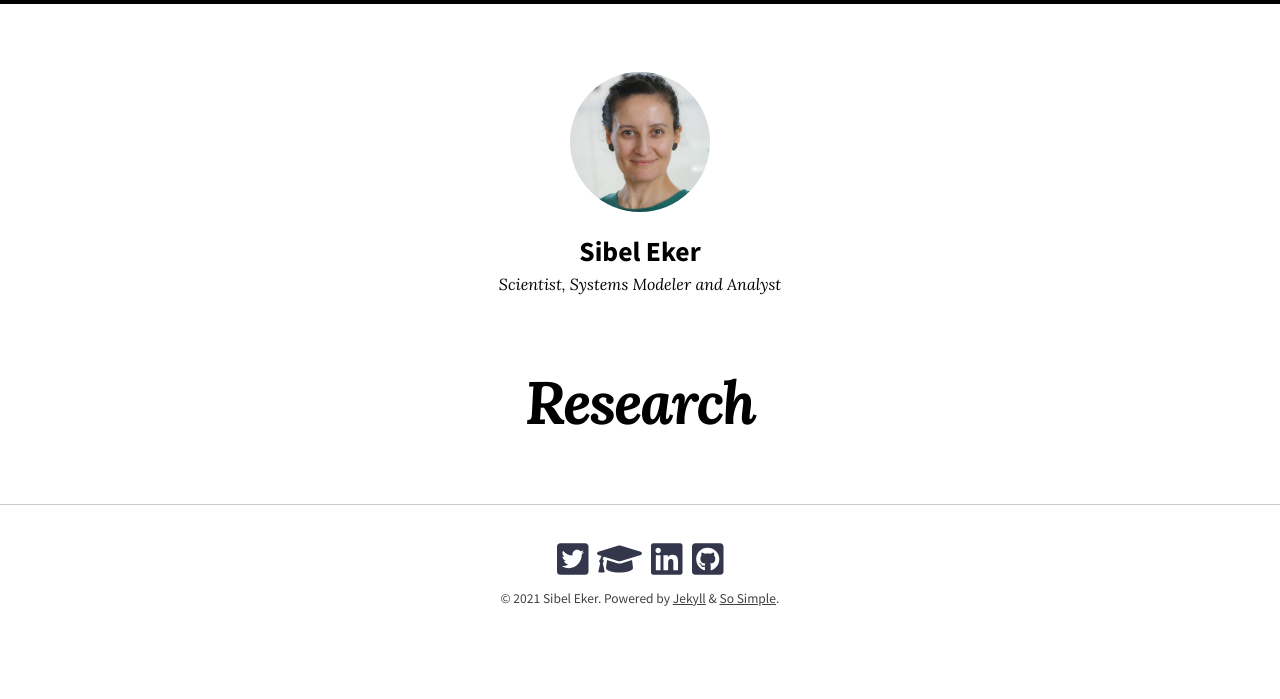
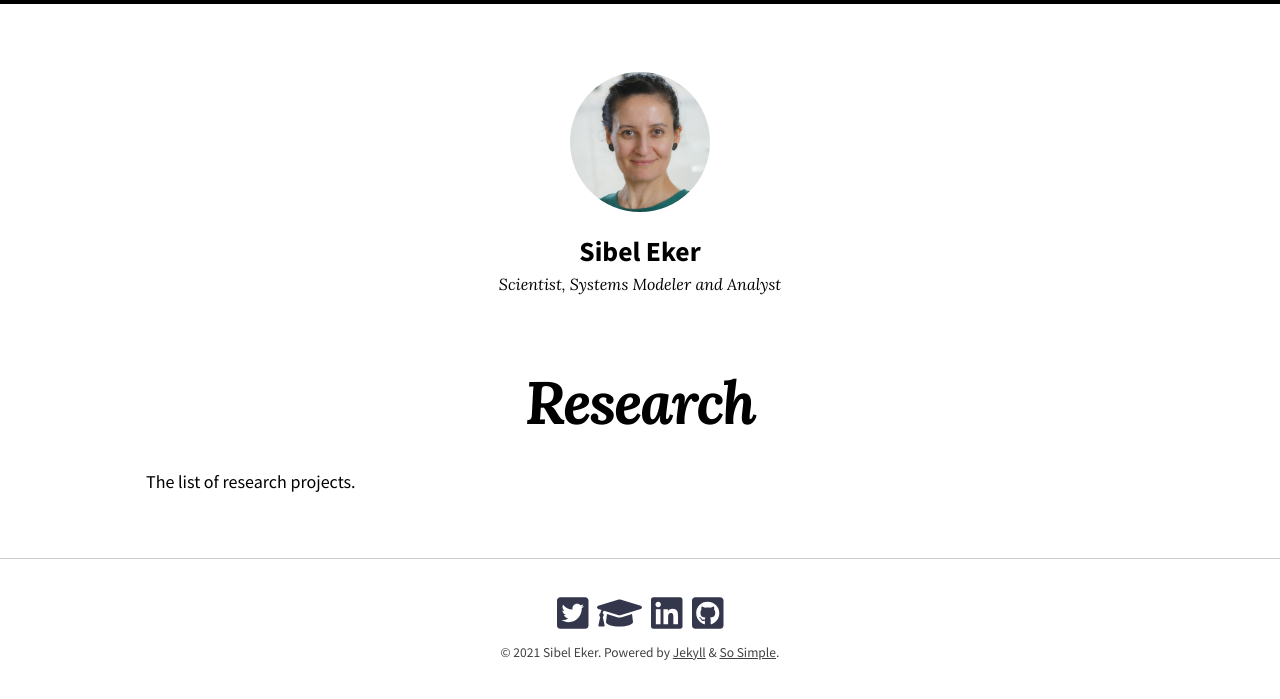
Before and after one commit to sibeleker/sibeleker.github.io, a Jekyll site: the page built from research.md, in a window 1280 px wide. Shown: the top 699 px of the page. Built offline with Jekyll 4.4.1, drawn with Linux system fonts in a browser that asks for light colours; nearby versions of some CDN libraries.

Commit message:
Update research.md

```diff
--- a/research.md
+++ b/research.md
@@ -1,7 +1,9 @@
 ---
 title: Research
 layout: collection
-permalink: /research
+permalink: /research/
 collection: research
 entries_layout: grid
 ---
+
+The list of research projects.
```
